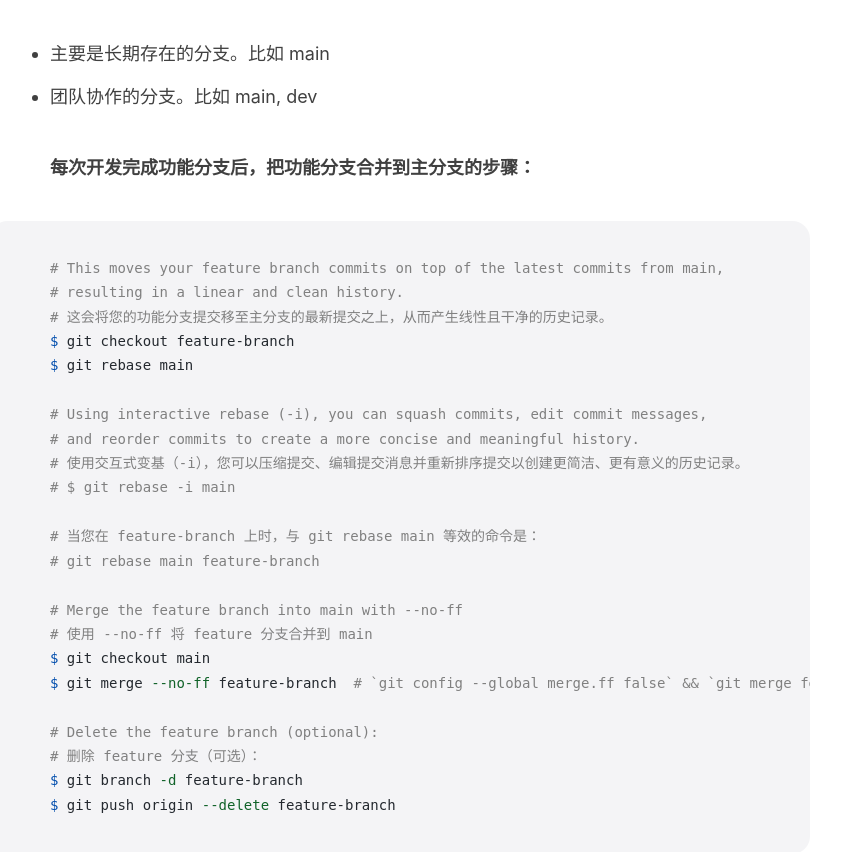
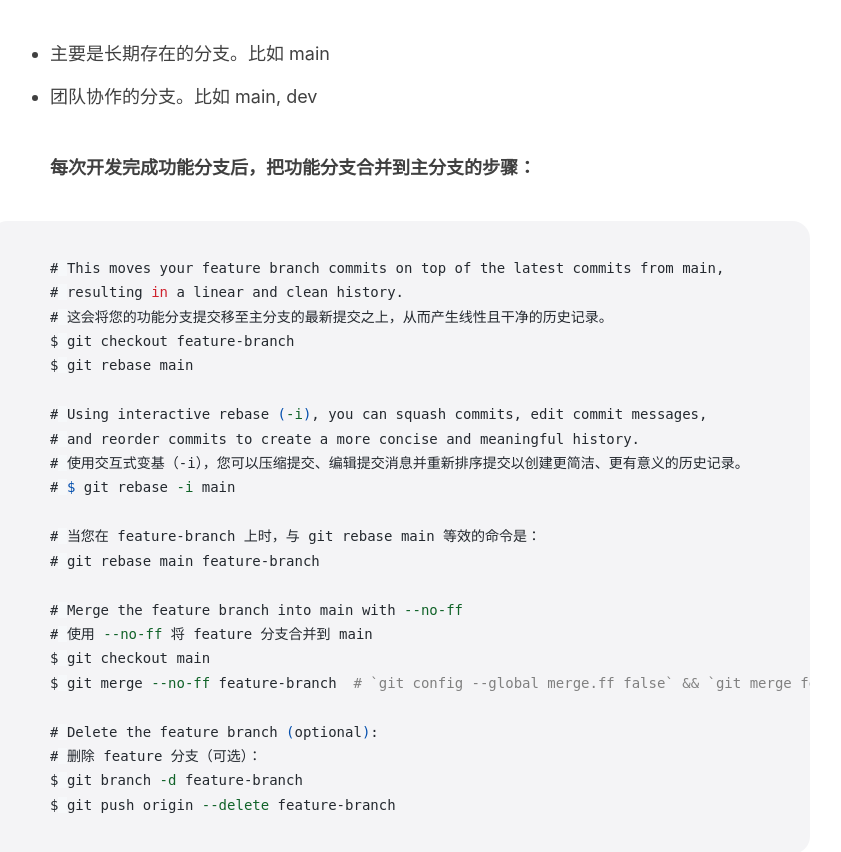
Before and after one commit to nighon/nighon.github.io, a Jekyll site: the page built from _posts/2018-06-24-git.md, in a window 1280 px wide and 900 px high, scrolled down 3865 px. Shown: the top 852 px of the window, without its empty margins (240-1081 px from the left). Built offline with Jekyll 4.4.1, drawn with Linux system fonts in a browser that asks for light colours; some of the changed text lies outside the part shown.

Commit message:
Replace markdown "shell" with "console"

````diff
--- a/_posts/2018-06-24-git.md
+++ b/_posts/2018-06-24-git.md
@@ -12,7 +12,7 @@
 
 在 macOS 上推荐使用 [Homebrew]({% post_url 2020-03-09-install-iterm2-oh-my-zsh %}) 安装 Git。
 
-```shell
+```console
 $ brew install git
 ```
 
@@ -25,13 +25,13 @@
 
 生成秘钥：
 
-```shell
+```console
 $ ssh-keygen -t rsa -b 4096 -C "your.name@gmail.com"
 ```
 
 复制生成的公钥，加入到 GitHub 上：Settings > Access > SSH and GPG keys
 
-```shell
+```console
 $ clip < ~/.ssh/id_rsa.pub          # 在 Windows 上复制到剪切板
 $ clipcopy ~/.ssh/id_rsa.pub        # zsh
 ```
@@ -42,7 +42,7 @@
 
 在本地电脑上，设置提交人的身份信息
 
-```shell
+```console
 $ git config --global user.name "Your Name"
 $ git config --global user.email "your.name@gmail.com"
 ```
@@ -59,19 +59,19 @@
 
 然后拉取仓库到本地电脑
 
-```shell
+```console
 $ git pull git@github.com:john/myapp.git
 ```
 
 接着设置远程的 origin 仓库地址
 
-```shell
+```console
 $ git remote set-url origin git@github.com:john/myapp.git
 ```
 
 再从公共分支合并到自己的主分支，同样要设置远程的 upstream 仓库地址
 
-```shell
+```console
 $ git remote add upstream git@github.com:nighon/myapp.git
 ```
 
@@ -79,7 +79,7 @@
 
 开发过程中，需要拉取并合并 nighon/master => john/master（本地）
 
-```shell
+```console
 $ git fetch upstream
 $ git checkout master
 $ git merge upstream/master
@@ -87,7 +87,7 @@
 
 每次需要添加功能时，通常会新建一个分支。从 master 新建分支
 
-```shell
+```console
 $ git checkout -b my-awesome-feature master
 
 # 或者是为修复问题而新建分支 (fix issue)
@@ -105,7 +105,7 @@
 
 **每次开发完成功能分支后，把功能分支合并到主分支的步骤：**
 
-```shell
+```console
 # This moves your feature branch commits on top of the latest commits from main,
 # resulting in a linear and clean history.
 # 这会将您的功能分支提交移至主分支的最新提交之上，从而产生线性且干净的历史记录。
@@ -136,7 +136,7 @@
 以 `HEAD~` 为示范 commit id<br>
 以 `README.md` 为示范文件名
 
-```shell
+```console
 $ git checkout HEAD~ -- README.md                     # 恢复文件
 $ git clean -fd                                       # 清除未包含的文件
 $ git push origin +HEAD~:master                       # 强制推送（覆盖）远程分支
@@ -153,7 +153,7 @@
 
 branch，tag 操作
 
-```shell
+```console
 $ git tag rc-1                                        # 新建 tag, -a 'create release candidate 1'
 $ git push origin --all                               # 推送所有 branches
 $ git push origin --tags                              # 推送所有 tags
````
Also changed, not shown: _drafts/2018-06-24-install-ruby-with-rbenv.md (+7 -7 lines), _drafts/2018-07-19-install-express-nginx-docker-compose.md (+6 -6 lines), _drafts/2020-03-18-terraform.md (+2 -2 lines), _drafts/2020-11-20-kubernetes.md (+14 -14 lines), _drafts/2021-02-24-helm.md (+1 -1 lines), _drafts/2023-07-31-rust.md (+1 -1 lines), _posts/2018-07-19-docker.md (+3 -3 lines), _posts/2020-03-09-install-iterm2-oh-my-zsh.md (+4 -4 lines), _posts/2020-05-05-terraform-deploy-static-to-cos.md (+5 -5 lines), _posts/2021-02-26-anaconda.md (+7 -7 lines), README.md.
